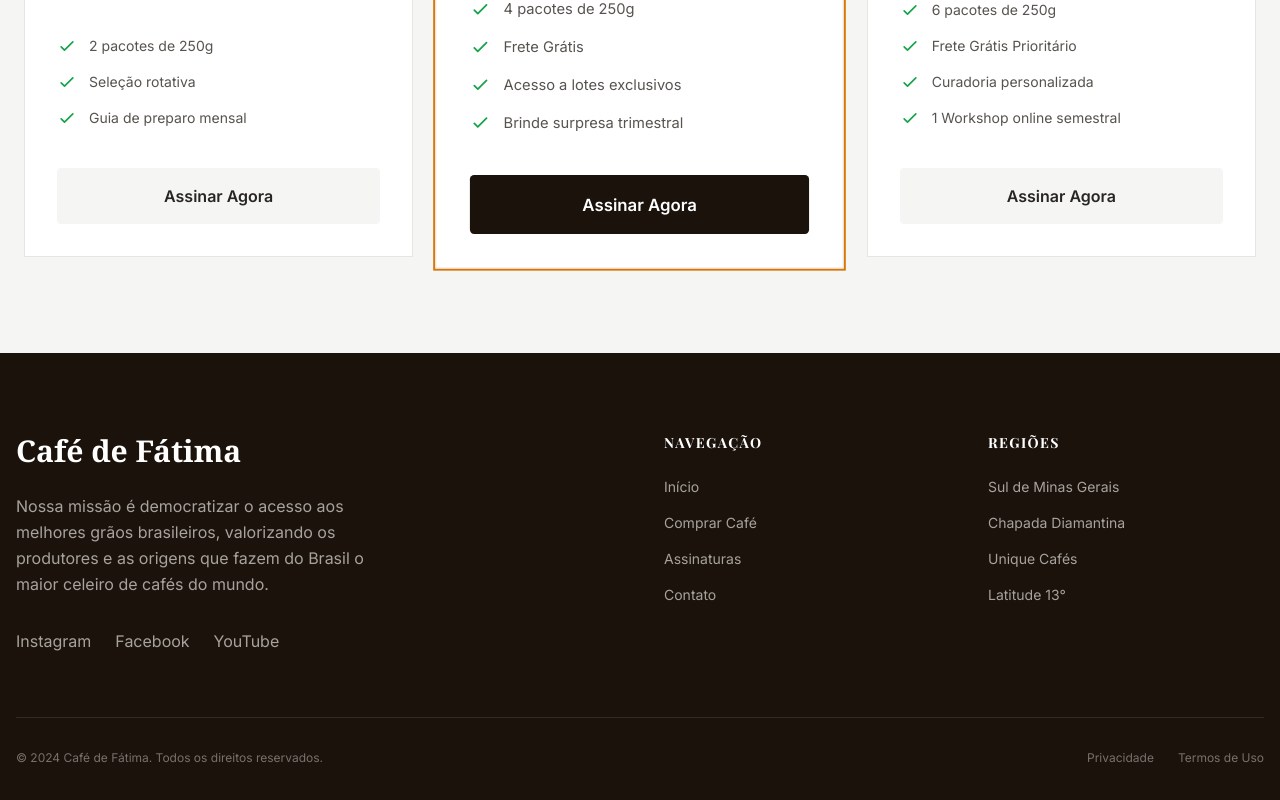
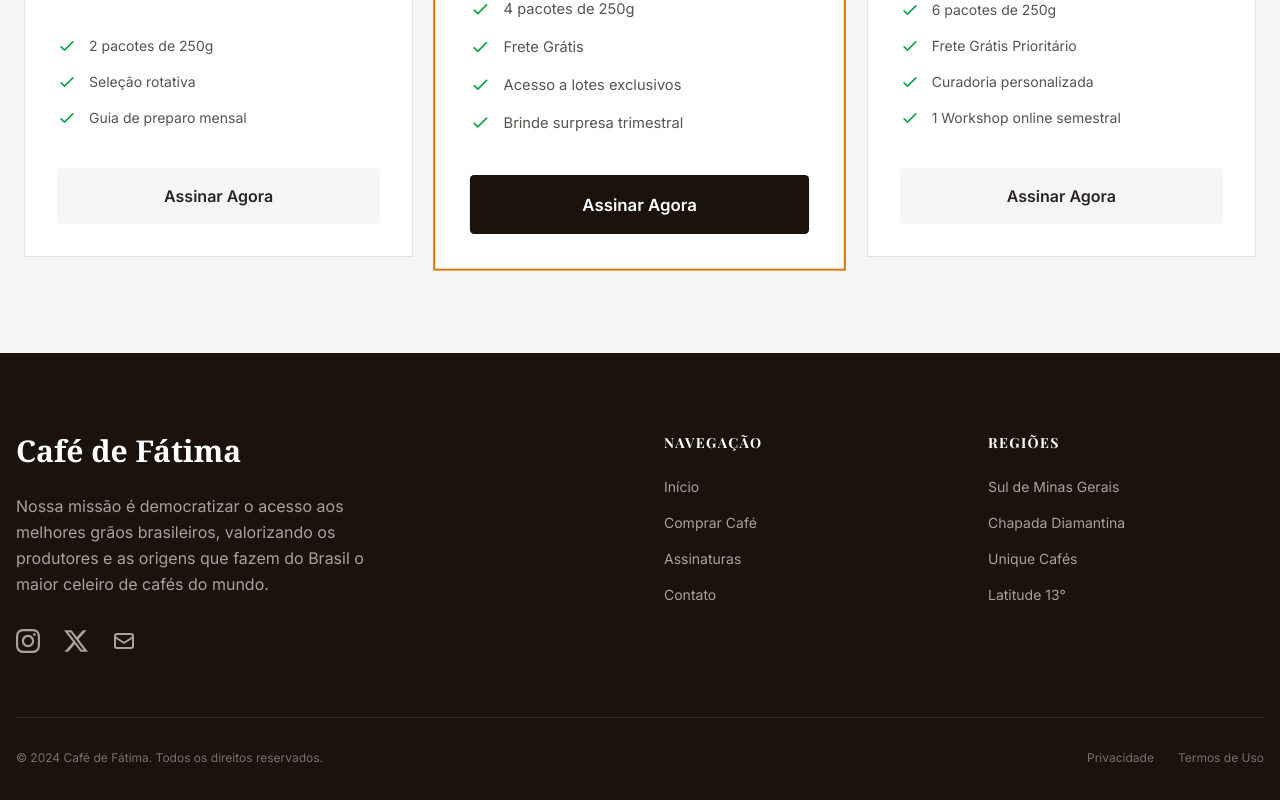
Before and after one commit to z1designweb-star/cafedefatima, a React (Vite) app: page / in a window 1280 px wide. Shown: the part 2488-3288 px from the top of the page. Built offline with nearby package versions, Linux system fonts and the light colour scheme; a web font is replaced by a local one.

Commit message:
feat(footer): Add social media icons and links
Replaces placeholder social media links with actual icons and URLs for Instagram, Facebook, and YouTube. Updates styling for improved visual appeal.

```diff
--- a/components/Footer.tsx
+++ b/components/Footer.tsx
@@ -14,9 +14,42 @@
               celeiro de cafés do mundo.
             </p>
             <div className="flex space-x-6">
-              <a href="#" className="text-stone-400 hover:text-white transition-colors">Instagram</a>
-              <a href="#" className="text-stone-400 hover:text-white transition-colors">Facebook</a>
-              <a href="#" className="text-stone-400 hover:text-white transition-colors">YouTube</a>
+              {/* Instagram Icon */}
+              <a
+                href="https://www.instagram.com/cafedefatimabr"
+                target="_blank"
+                rel="noopener noreferrer"
+                className="text-stone-400 hover:text-coffee-gold transition-colors"
+                aria-label="Instagram"
+              >
+                <svg className="w-6 h-6" fill="currentColor" viewBox="0 0 24 24">
+                  <path d="M12 2.163c3.204 0 3.584.012 4.85.07 3.252.148 4.771 1.691 4.919 4.919.058 1.265.069 1.645.069 4.849s-.011 3.585-.069 4.85c-.149 3.225-1.664 4.771-4.919 4.919-1.266.058-1.644.07-4.85.07s-3.584-.012-4.849-.07c-3.26-.149-4.771-1.699-4.919-4.92-.058-1.265-.07-1.644-.07-4.849s.012-3.584.07-4.849c.149-3.227 1.664-4.771 4.919-4.919 1.266-.057 1.645-.069 4.849-.069zm0-2.163c-3.259 0-3.667.014-4.947.072-4.358.2-6.78 2.618-6.98 6.98-.059 1.281-.073 1.689-.073 4.948s.014 3.667.072 4.947c.2 4.337 2.618 6.78 6.98 6.98 1.281.058 1.689.072 4.948.072s3.667-.014 4.947-.072c4.339-.2 6.78-2.618 6.98-6.98.058-1.281.072-1.689.072-4.948s-.014-3.667-.072-4.947c-.2-4.359-2.614-6.78-6.98-6.98-1.281-.059-1.69-.073-4.949-.073zm0 5.838c-3.403 0-6.162 2.759-6.162 6.162s2.759 6.163 6.162 6.163 6.162-2.759 6.162-6.163c0-3.403-2.759-6.162-6.162-6.162zm0 10.162c-2.209 0-4-1.79-4-4 0-2.209 1.791-4 4-4s4 1.791 4 4c0 2.21-1.791 4-4 4zm6.406-11.845c-.796 0-1.441.645-1.441 1.44s.645 1.44 1.441 1.44c.795 0 1.439-.645 1.439-1.44s-.644-1.44-1.439-1.44z"/>
+                </svg>
+              </a>
+
+              {/* X (Twitter) Icon */}
+              <a
+                href="https://x.com/cafedefatimabr"
+                target="_blank"
+                rel="noopener noreferrer"
+                className="text-stone-400 hover:text-coffee-gold transition-colors"
+                aria-label="X (Twitter)"
+              >
+                <svg className="w-6 h-6" fill="currentColor" viewBox="0 0 24 24">
+                  <path d="M18.901 1.153h3.68l-8.04 9.19L24 22.846h-7.406l-5.8-7.584-6.638 7.584H.474l8.6-9.83L0 1.154h7.594l5.243 6.932 6.064-6.932zm-1.294 19.497h2.039L6.486 3.24H4.298l13.309 17.41z"/>
+                </svg>
+              </a>
+
+              {/* Email Icon */}
+              <a
+                href="mailto:contato@cafedefatima.com.br"
+                className="text-stone-400 hover:text-coffee-gold transition-colors"
+                aria-label="E-mail"
+              >
+                <svg className="w-6 h-6" fill="none" stroke="currentColor" viewBox="0 0 24 24">
+                  <path strokeLinecap="round" strokeLinejoin="round" strokeWidth={2} d="M3 8l7.89 5.26a2 2 0 002.22 0L21 8M5 19h14a2 2 0 002-2V7a2 2 0 00-2-2H5a2 2 0 00-2 2v10a2 2 0 002 2z" />
+                </svg>
+              </a>
             </div>
           </div>
 
```
